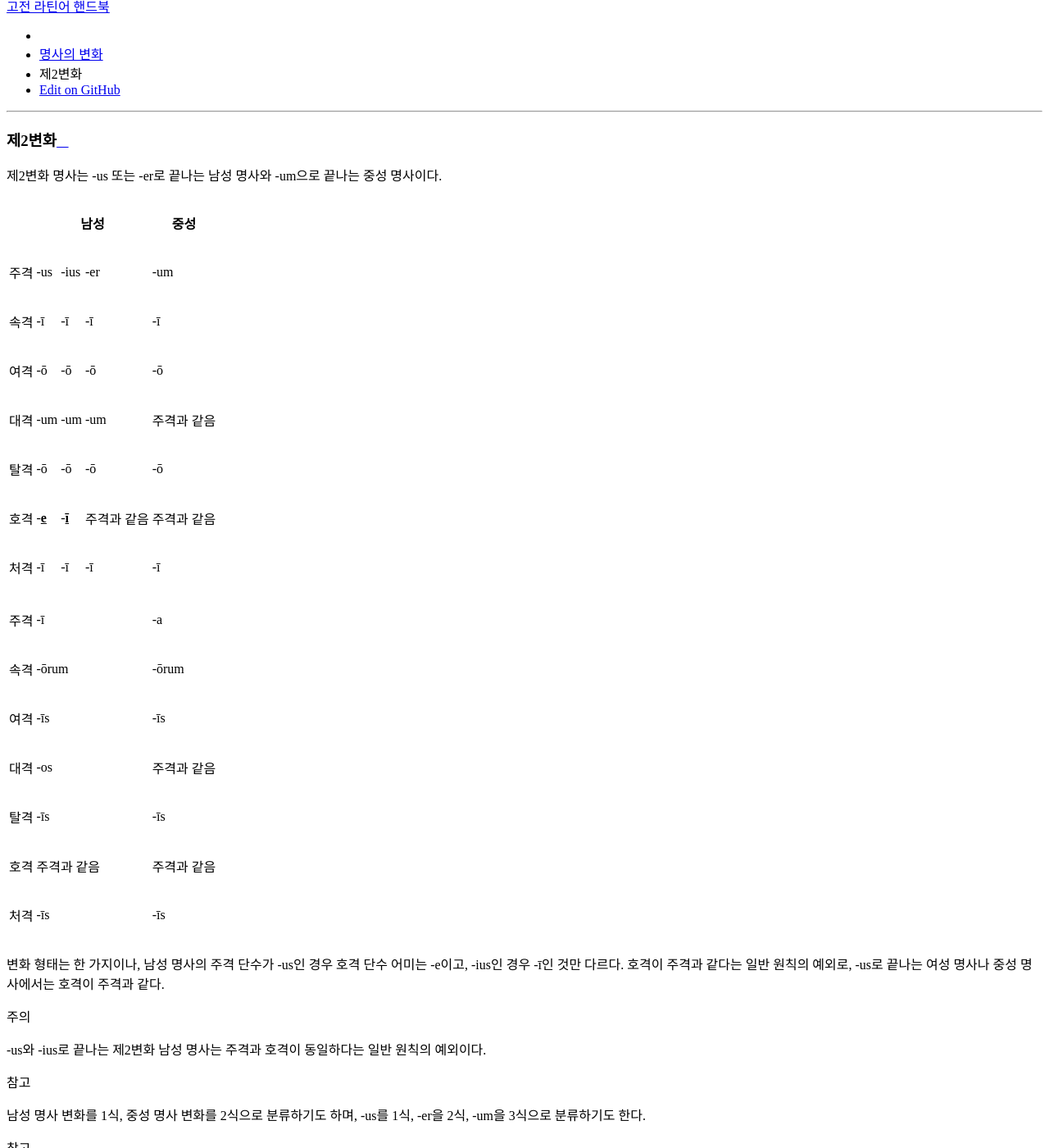
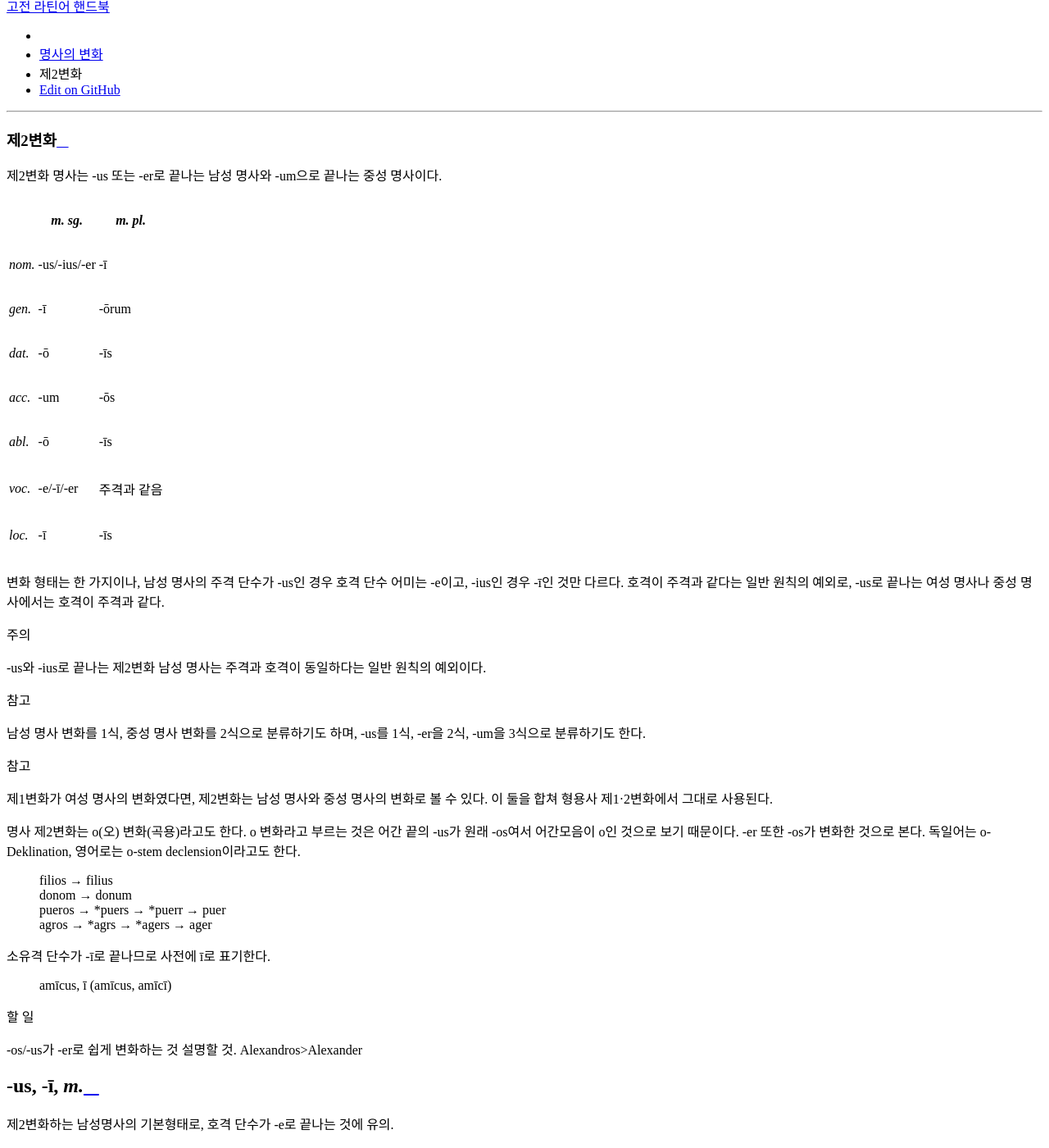
Before and after one commit to kabbala/grammatica_latina, a Sphinx documentation site: the page built from source/declinatio_nominis/declinatio_nominis_2.rst, in a window 1280 px wide and 1400 px high, scrolled down 6604 px. Shown: the whole window at 82% size. Built offline with Sphinx 7.4.7 and the Read the Docs theme 2.0.0, drawn with Linux system fonts in a browser that asks for light colours.

Commit message:
어미 변화표 단순화

```diff
--- a/source/declinatio_nominis/declinatio_nominis_1.rst
+++ b/source/declinatio_nominis/declinatio_nominis_1.rst
@@ -6,7 +6,7 @@
 .. csv-table::
    :header-rows: 1
 
-   "", :tsig:`sg.`, :tsig:`pl.`
+   "", :tsig:`f. sg.`, :tsig:`f. pl.`
    :tsig:`nom.`, "-a", "-ae"
    :tsig:`gen.`, "-ae", "-ārum"
    :tsig:`dat.`, "-ae", "-īs"
--- a/source/declinatio_nominis/declinatio_nominis_2.rst
+++ b/source/declinatio_nominis/declinatio_nominis_2.rst
@@ -3,39 +3,17 @@
 
 제2변화 명사는 -us 또는 -er로 끝나는 남성 명사와 -um으로 끝나는 중성 명사이다.
 
-+----+---------+---------+-------------+-------------+
-|    |             남성                |     중성    |
-+====+=========+=========+=============+=============+
-|주격| -us     | -ius    | -er         | -um         |
-+----+---------+---------+-------------+-------------+
-|속격| -ī      | -ī      | -ī          | -ī          |
-+----+---------+---------+-------------+-------------+
-|여격| -ō      | -ō      | -ō          | -ō          |
-+----+---------+---------+-------------+-------------+
-|대격| -um     | -um     | -um         | 주격과 같음 |
-+----+---------+---------+-------------+-------------+
-|탈격| -ō      | -ō      | -ō          | -ō          |
-+----+---------+---------+-------------+-------------+
-|호격|-:em:`e` |-:em:`ī` | 주격과 같음 | 주격과 같음 |
-+----+---------+---------+-------------+-------------+
-|처격| -ī      | -ī      | -ī          | -ī          |
-+----+---------+---------+-------------+-------------+
-|    |                                 |             |
-+----+---------+---------+-------------+-------------+
-|주격| -ī                              | -a          |
-+----+-------------------+-------------+-------------+
-|속격| -ōrum                           | -ōrum       |
-+----+-------------------+-------------+-------------+
-|여격| -īs                             | -īs         |
-+----+-------------------+-------------+-------------+
-|대격| -os                             | 주격과 같음 |
-+----+-------------------+-------------+-------------+
-|탈격| -īs                             | -īs         |
-+----+-------------------+-------------+-------------+
-|호격| 주격과 같음                     | 주격과 같음 |
-+----+-------------------+-------------+-------------+
-|처격| -īs                             | -īs         |
-+----+-------------------+-------------+-------------+
+.. csv-table::
+   :header-rows: 1
+
+   "", :tsig:`m. sg.`, :tsig:`m. pl.`
+   :tsig:`nom.`, "-us/-ius/-er", "-ī"
+   :tsig:`gen.`, "-ī", "-ōrum"
+   :tsig:`dat.`, "-ō", "-īs"
+   :tsig:`acc.`, "-um", "-ōs"
+   :tsig:`abl.`, "-ō", "-īs"
+   :tsig:`voc.`, "-e/-ī/-er", "주격과 같음"
+   :tsig:`loc.`, "-ī", "-īs"
 
 변화 형태는 한 가지이나, 남성 명사의 주격 단수가 -us인 경우 호격 단수 어미는 -e이고, -ius인 경우 -ī인 것만 다르다. 호격이 주격과 같다는 일반 원칙의 예외로, -us로 끝나는 여성 명사나 중성 명사에서는 호격이 주격과 같다.
 
--- a/source/declinatio_nominis/declinatio_nominis_4.rst
+++ b/source/declinatio_nominis/declinatio_nominis_4.rst
@@ -6,7 +6,7 @@
 .. csv-table::
    :header-rows: 1
 
-   "", :tsig:`m. f. sg.`, :tsig:`m. f. pl.`
+   "", :tsig:`m. sg.`, :tsig:`m. pl.`
    :tsig:`nom.`, "-us", "-ūs"
    :tsig:`gen.`, "-ūs", "-uum"
    :tsig:`dat.`, "-uī", "-ibus"
```
Also changed, not shown: source/declinatio_nominis/declinatio_nominis_3.rst (+12 -38 lines).
